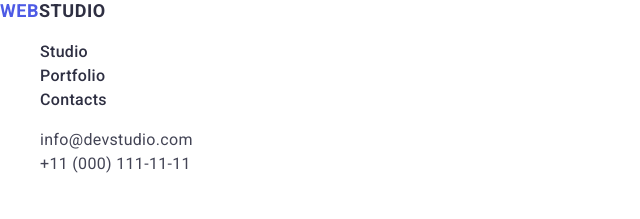
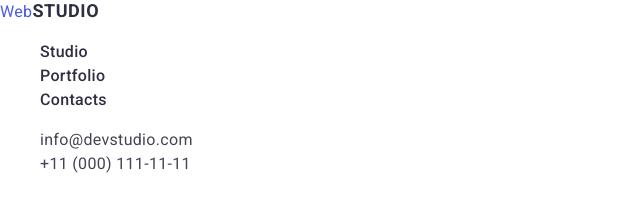
Before and after one commit to dolegovna16/goit-markup-hm02, a plain HTML site: page index.html in a window 1280 px wide. Shown: the top 219 px of the page, 0-640 px from the left. Drawn offline with nearby package versions, Linux system fonts and the light colour scheme.

Commit message:
змыни

```diff
--- a/css/styles.css
+++ b/css/styles.css
@@ -49,10 +49,10 @@ a {
 ul {
     list-style-type: none;
 }
-.header-logo-part{
+.header-logo{
     color: var(--iris);
 }
-.header-logo{
+.header-logo-part{
     font-family: var(--second-family);
     font-weight: 700;
     font-size: 18px;
--- a/index.html
+++ b/index.html
@@ -14,7 +14,7 @@
   <!--Header-->
     <header class="header">
         <nav class="header-nav">
-          <a class="header-logo" href="./index.html"><span class="header-logo-part">Web</span>Studio</a>
+          <a class="header-logo" href="./index.html">Web<span class="header-logo-part">Studio</span></a>
           <ul class="header-nav-list">
             <li class="header-nav-item"><a class="header-nav-item-link" href="#">Studio</a></li>
             <li class="header-nav-item"><a class="header-nav-item-link" href="#">Portfolio</a></li>
@@ -126,7 +126,7 @@
     </main>
   <!--Footer-->
     <footer class="footer">
-      <a class="header-logo" href="./index.html"><span class="header-logo-part">Web</span>Studio</a>
+      <a class="header-logo" href="./index.html">Web<span class="header-logo-part">Studio</span></a>
         <p class="footer-text">Increase the flow of customers and sales for your business with digital marketing & growth solutions.</p>
     </footer>
 </body>
```
